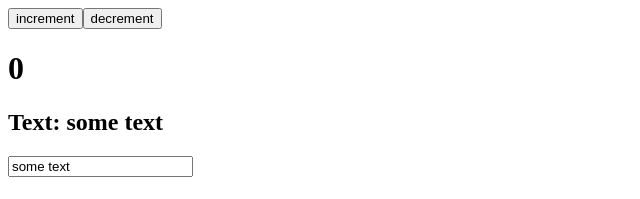
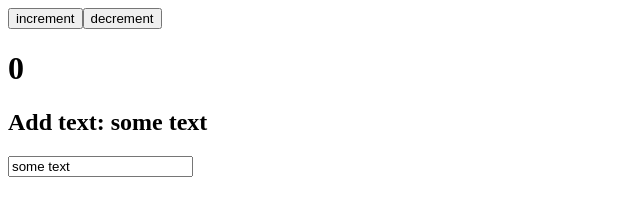
Before and after one commit to NatalliaLanina/Ulbi, a React (Create React App) app: page / in a window 1280 px wide. Shown: the top 199 px of the page, without its empty margins (0-640 px from the left). Built offline with nearby package versions, Linux system fonts and the light colour scheme.

Commit message:
add text

```diff
--- a/src/App.js
+++ b/src/App.js
@@ -15,7 +15,7 @@ function App() {
       <button onClick={increment}>increment</button>
       <button onClick={decrement}>decrement</button>
       <h1>{likes}</h1>
-      <h2>Text: {value}</h2>
+      <h2>Add text: {value}</h2>
       <input
         type="text"
         value={value}
```
